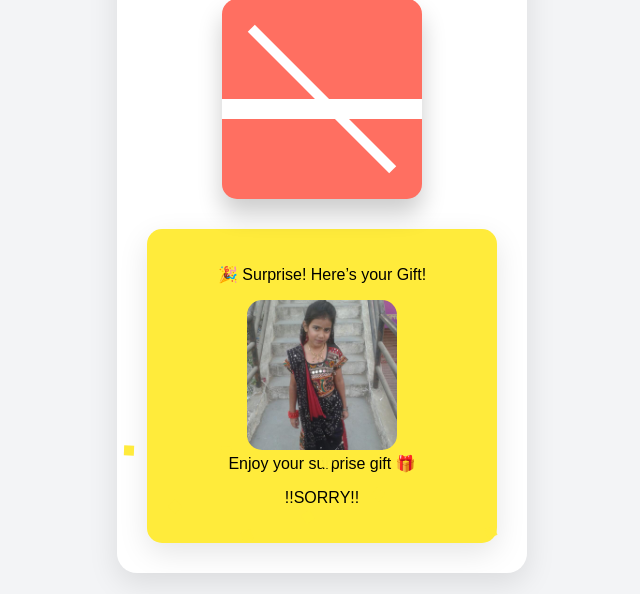
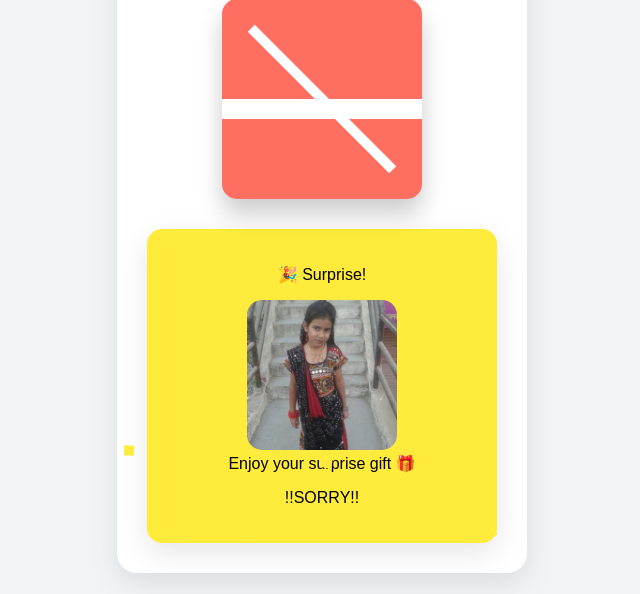
Before and after one commit to AKH1LESHS0ni/Birthday, a plain HTML site: page giftpage.html in a window 1280 px wide. Both pictures are taken after a click on the element 640 px from the left and 439 px from the top of the page. Shown: the part 206-800 px from the top of the page, without its empty margins (318-958 px from the left). Drawn offline with Linux system fonts and the light colour scheme.

Commit message:
Update giftpage.html

```diff
--- a/giftpage.html
+++ b/giftpage.html
@@ -169,7 +169,7 @@
 
         <!-- Gift Content Section -->
         <div class="gift-content" id="giftContent">
-            <p>🎉 Surprise! Here’s your Gift!</p>
+            <p>🎉 Surprise! </p>
             <img src="jaanu.jpg" alt="Gift Card" style="width: 150px; border-radius: 15px;">
             <div>Enjoy your surprise gift 🎁</div>
             <p>!!SORRY!!</p>
```
